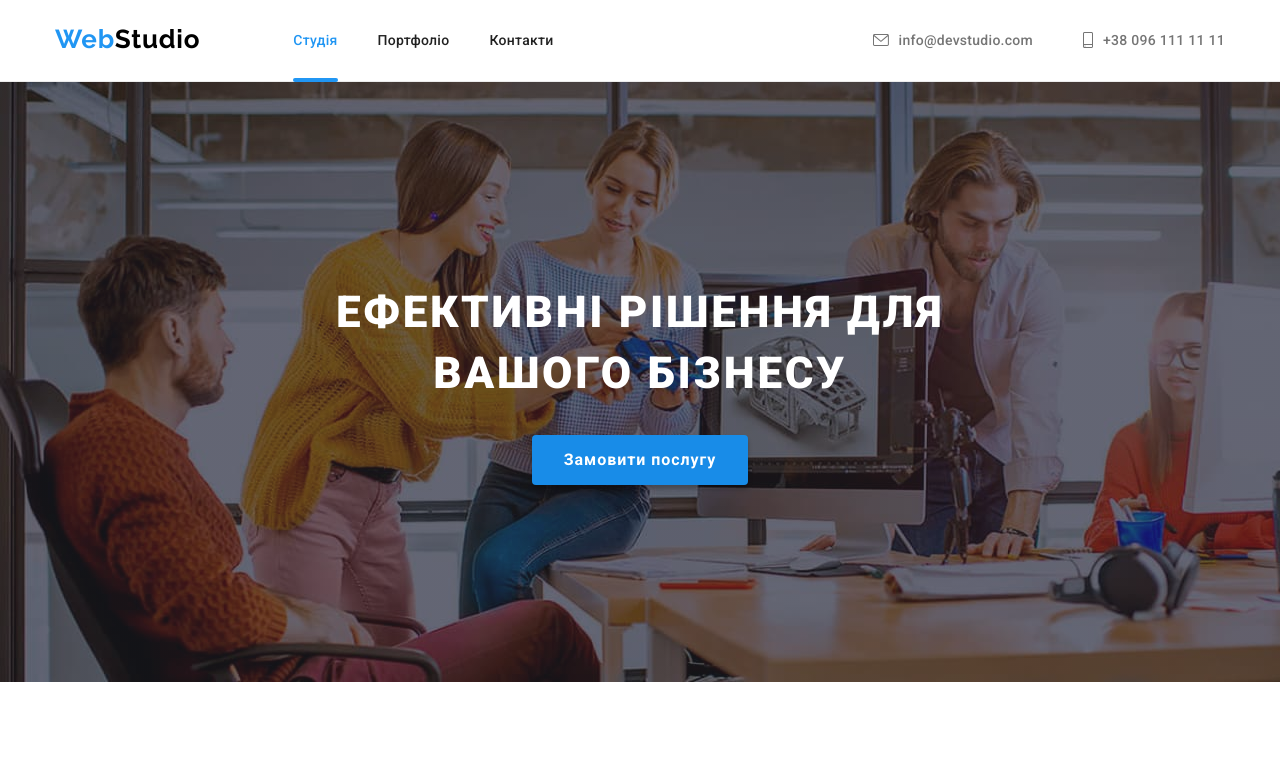
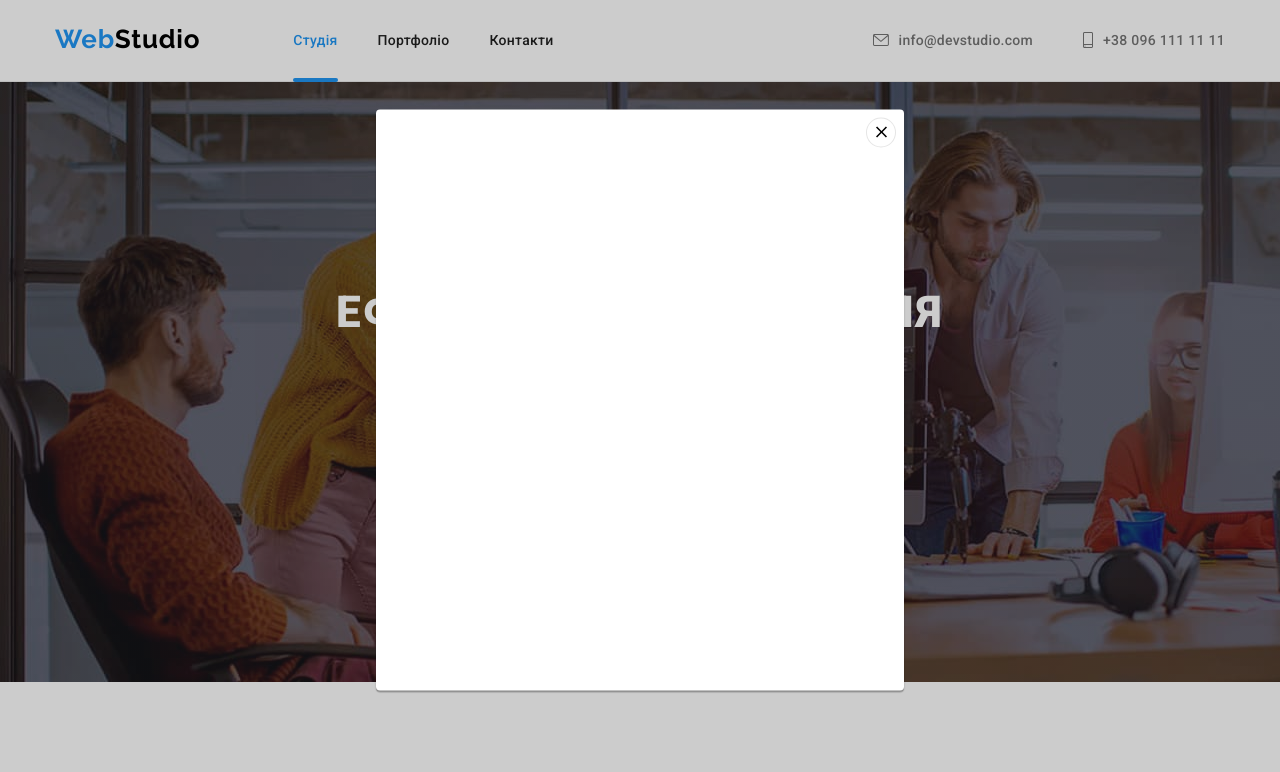
Before and after one commit to DDinkAA/goit-markup-hw-05, a plain HTML site: page index.html in a window 1280 px wide. Both pictures are taken after a click on the button "Замовити послугу". Shown: the top 772 px of the page. Drawn offline with nearby package versions, Linux system fonts and the light colour scheme.

Commit message:
created modal window

```diff
--- a/css/styles.css
+++ b/css/styles.css
@@ -243,7 +243,54 @@ h1 {
   box-shadow: 0px 4px 4px rgba(0, 0, 0, 0.25);
 
   transition: background-color 250ms var(--timing-function),
-  box-shadow 250ms var(--timing-function);
+    box-shadow 250ms var(--timing-function);
+}
+
+.backdrop {
+  position: fixed;
+  top: 0;
+  left: 0;
+  width: 100%;
+  height: 100%;
+
+  background-color: rgba(0, 0, 0, 0.2);
+}
+
+.backdrop.is-hidden {
+  opacity: 0;
+  pointer-events: none;
+}
+
+.modal {
+  position: absolute;
+  top: 50%;
+  left: 50%;
+  transform: translate(-50%, -50%);
+
+  width: 528px;
+  height: 581px;
+  border-radius: 4px;
+
+  background-color: #fff;
+  box-shadow: 0px 1px 3px rgba(0, 0, 0, 0.12), 0px 1px 1px rgba(0, 0, 0, 0.14),
+    0px 2px 1px rgba(0, 0, 0, 0.2);
+}
+
+.close-modal {
+  display: block;
+  width: 30px;
+  height: 30px;
+  margin: 8px 8px auto auto;
+
+  background-image: url(../images/close-modal-button.svg);
+  background-color: white;
+  background-repeat: no-repeat;
+  background-position: center;
+  border: 1px solid rgb(0, 0, 0, 0.1);
+  border-radius: 50%;
+  fill: rgb(0, 0, 0);
+
+  cursor: pointer;
 }
 
 .hero-button:hover,
@@ -339,7 +386,6 @@ h1 {
   justify-content: center;
 }
 
-
 /* Our Team */
 
 .team {
@@ -412,7 +458,7 @@ h1 {
   fill: var(--icons-color);
 
   transition: fill 250ms var(--timing-function),
-  background-color 250ms var(--timing-function);
+    background-color 250ms var(--timing-function);
 }
 
 .social-link:hover,
@@ -454,7 +500,7 @@ h1 {
   cursor: pointer;
 
   transition: fill 250ms var(--timing-function),
-  border 250ms var(--timing-function);
+    border 250ms var(--timing-function);
 }
 
 .client-link:hover,
@@ -550,7 +596,6 @@ h1 {
   cursor: pointer;
 
   transition: background-color 250ms var(--timing-function);
-
 }
 
 .footer-icon .footer-link:hover,
@@ -562,7 +607,6 @@ h1 {
   fill: var(--primary-white-color);
 
   transition: fill 250ms var(--timing-function);
-
 }
 
 .footer-link .icon:hover,
@@ -599,8 +643,8 @@ h1 {
   padding: 6px 22px;
 
   transition: color 250ms var(--timing-function),
-  background-color 250ms var(--timing-function),
-  box-shadow 250ms var(--timing-function);
+    background-color 250ms var(--timing-function),
+    box-shadow 250ms var(--timing-function);
 }
 
 .buttons .item:not(:last-child) {
@@ -615,7 +659,6 @@ h1 {
     0px 2px 2px rgba(0, 0, 0, 0.12);
 }
 
-
 /* Card-set */
 
 .card-set {
@@ -628,7 +671,6 @@ h1 {
   flex-basis: calc((100% - 60px) / 3);
 
   transition: box-shadow 250ms cubic-bezier(0.4, 0, 0.2, 1);
-
 }
 
 .card-set .title {
@@ -653,8 +695,8 @@ h1 {
   padding: 63px 24px;
   margin: 0;
   font-size: 18px;
-  line-height: 1,5;
-  letter-spacing: 0,03em;
+  line-height: 1, 5;
+  letter-spacing: 0, 03em;
   text-align: left;
   opacity: 90%;
 
@@ -662,7 +704,7 @@ h1 {
   color: var(--primary-white-color);
 
   transform: translateY(100%);
-  transition: transform 250ms var(--timing-function)
+  transition: transform 250ms var(--timing-function);
 }
 
 .card-item:hover .cardhover-text {
@@ -673,9 +715,7 @@ h1 {
 .card-item:focus {
   box-shadow: 0px 1px 1px rgba(0, 0, 0, 0.12), 0px 4px 4px rgba(0, 0, 0, 0.06),
     1px 4px 6px rgba(0, 0, 0, 0.16);
-
 }
-
 
 .card-text {
   color: var(--primary-text-color);
--- a/index.html
+++ b/index.html
@@ -43,7 +43,7 @@
               </svg>
 
               info@devstudio.com
-              </a>
+            </a>
           </li>
           <li class="item">
             <a class="contact-link link" href="tel:+380961111111">
@@ -63,9 +63,15 @@
       <section class="page-hero">
         <div class="container">
           <h1 class="hero-title">Ефективні рішення для вашого бізнесу</h1>
-          <button type="button" class="hero-button button">
+          <button type="button" class="hero-button button" data-modal-open>
             Замовити послугу
           </button>
+
+          <div class="backdrop is-hidden" data-modal>
+            <div class="modal">
+              <button class="close-modal" data-modal-close></button>
+            </div>
+          </div>
         </div>
       </section>
 
@@ -147,8 +153,7 @@
                 src="./images/specialization/img2.jpeg"
                 alt="Хтось шось робить пультом"
               />
-              <p class="picts-overlay">Мобільні додатки
-              </p>
+              <p class="picts-overlay">Мобільні додатки</p>
             </li>
 
             <li class="pict">
@@ -626,5 +631,6 @@
         </ul>
       </div>
     </footer>
+    <script src="./js/modal.js"></script>
   </body>
 </html>
--- /dev/null
+++ b/js/modal.js
@@ -0,0 +1,14 @@
+(() => {
+  const refs = {
+    openModalBtn: document.querySelector("[data-modal-open]"),
+    closeModalBtn: document.querySelector("[data-modal-close]"),
+    modal: document.querySelector("[data-modal]"),
+  };
+
+  refs.openModalBtn.addEventListener("click", toggleModal);
+  refs.closeModalBtn.addEventListener("click", toggleModal);
+
+  function toggleModal() {
+    refs.modal.classList.toggle("is-hidden");
+  }
+})();
```
Also changed, not shown: images/close-modal-button.svg (added).
